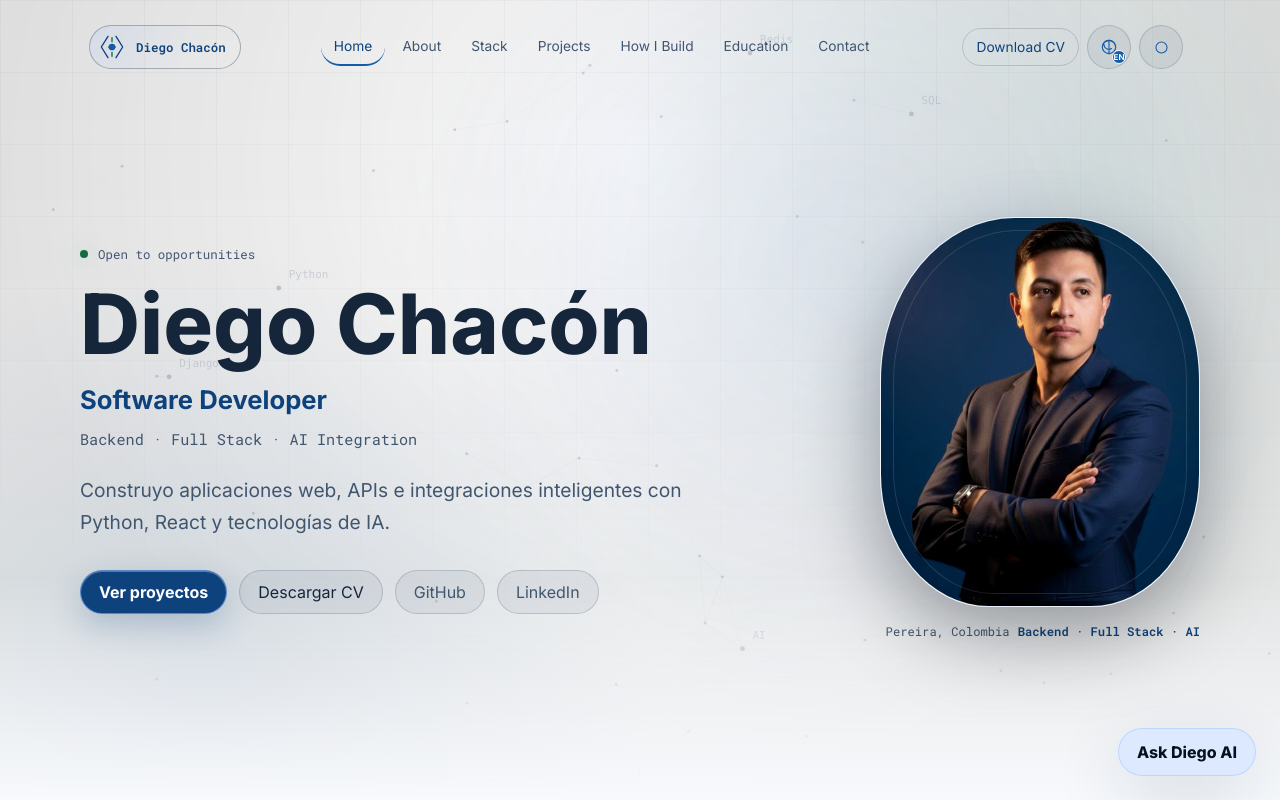
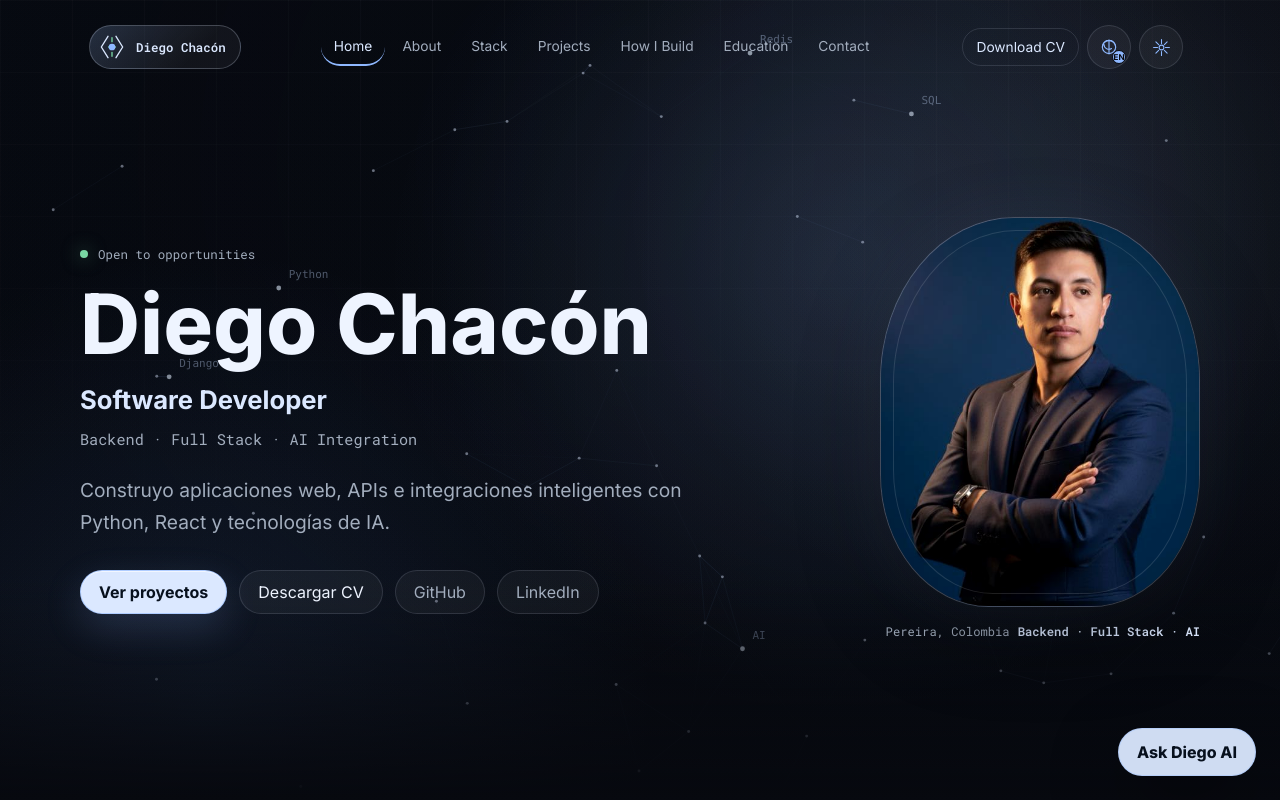
Before and after one commit to diegofce/DiegoPortfolio, a React (Vite) app: page / in a window 1280 px wide. Shown: the top 800 px of the page. Built offline with nearby package versions, Linux system fonts and the light colour scheme.

Commit message:
STAGE 0: Tema oscuro como default (remover preferencia del SO)

```diff
--- a/src/common/ThemeContext.jsx
+++ b/src/common/ThemeContext.jsx
@@ -6,11 +6,7 @@ export const useTheme = () => useContext(ThemeContext);
 
 export const ThemeProvider = ({ children }) => {
   const [theme, setTheme] = useState(
-    () =>
-      localStorage.getItem('theme') ||
-      (window.matchMedia('(prefers-color-scheme: light)').matches
-        ? 'light'
-        : 'dark'),
+    () => localStorage.getItem('theme') || 'dark',
   );
 
   useEffect(() => {
```
